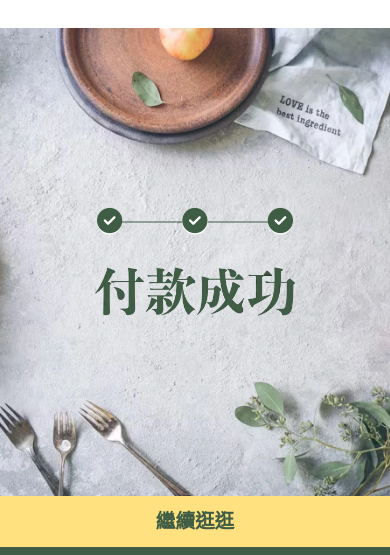
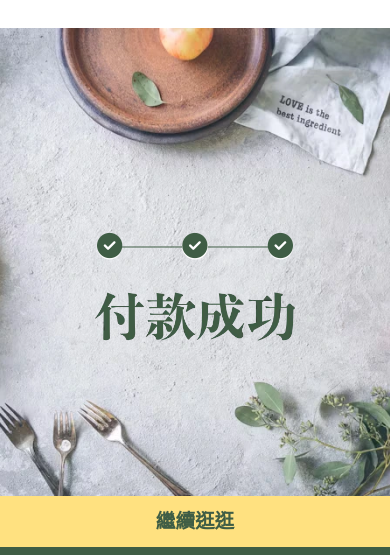
Before and after one commit to Lainieeeee/rocket-03_sweetaste, a website: page payment-successful.html in a window 390 px wide. Shown: the part 64-619 px from the top of the page. Drawn offline with nearby package versions, Linux system fonts and the light colour scheme; files that its build step writes are made by us from their sources; files whose address does not match are found by name; a web font is replaced by a local one.

Commit message:
update：adjust payment-successful page

```diff
--- a/payment-successful.html
+++ b/payment-successful.html
@@ -70,10 +70,12 @@
 
     <!-- main -->
     <main>
-        <div class="container-md detailInner mx-auto pt-0 pb-0 pb-md-5 px-0 px-md-5 mb-md-5 position-relative">
+        <div class="container-md mx-auto p-0 p-md-5 pt-md-0 mb-md-5 position-relative">
+            <!-- 背景圖 -->
             <div class="imageTrimmingHorizontal-50">
                 <img src="assets/images/pay/img-1.webp" alt="商品圖" loading="lazy">
             </div>
+            <!-- payTextPosition -->
             <div class="payTextPosition container detailInner position-absolute top-50 start-50">
                 <div class="text-center">
                     <ul class="stepList d-inline-flex justify-content-center align-items-center display-4">
@@ -85,13 +87,15 @@
                         <img src="assets/images/pay/text-1.webp" alt="付款成功" loading="lazy">
                     </div>
                 </div>
+                <!-- 繼續逛逛 -->
                 <div class="col-md-5 col-xl-3 mx-auto pt-lg-5 mt-5 d-none d-md-block">
                     <a href="products.html" class="btn fs-1 btn-warning rounded-0 text-black text-center fw-semibold w-100 p-3">繼續逛逛</a>
                 </div>
             </div>
-        </div>
-        <div class="d-md-none">
-            <a href="products.html" class="btn fs-1 btn-warning rounded-0 text-black text-center fw-semibold w-100 p-3">繼續逛逛</a>
+            <!-- 繼續逛逛 -->
+            <div class="d-md-none">
+                <a href="products.html" class="btn fs-1 btn-warning rounded-0 text-black text-center fw-semibold w-100 p-3">繼續逛逛</a>
+            </div>
         </div>
     </main>
 
```
